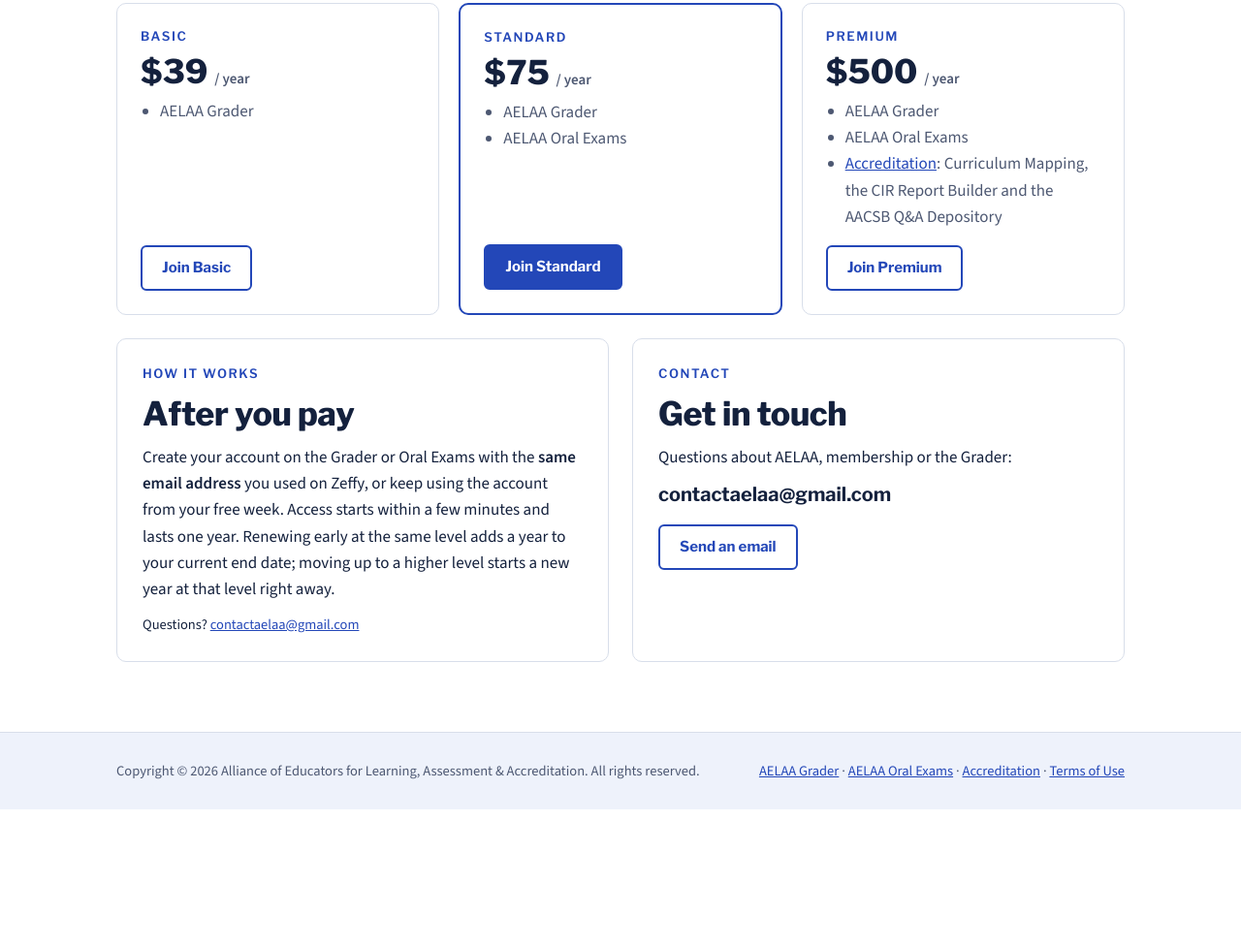
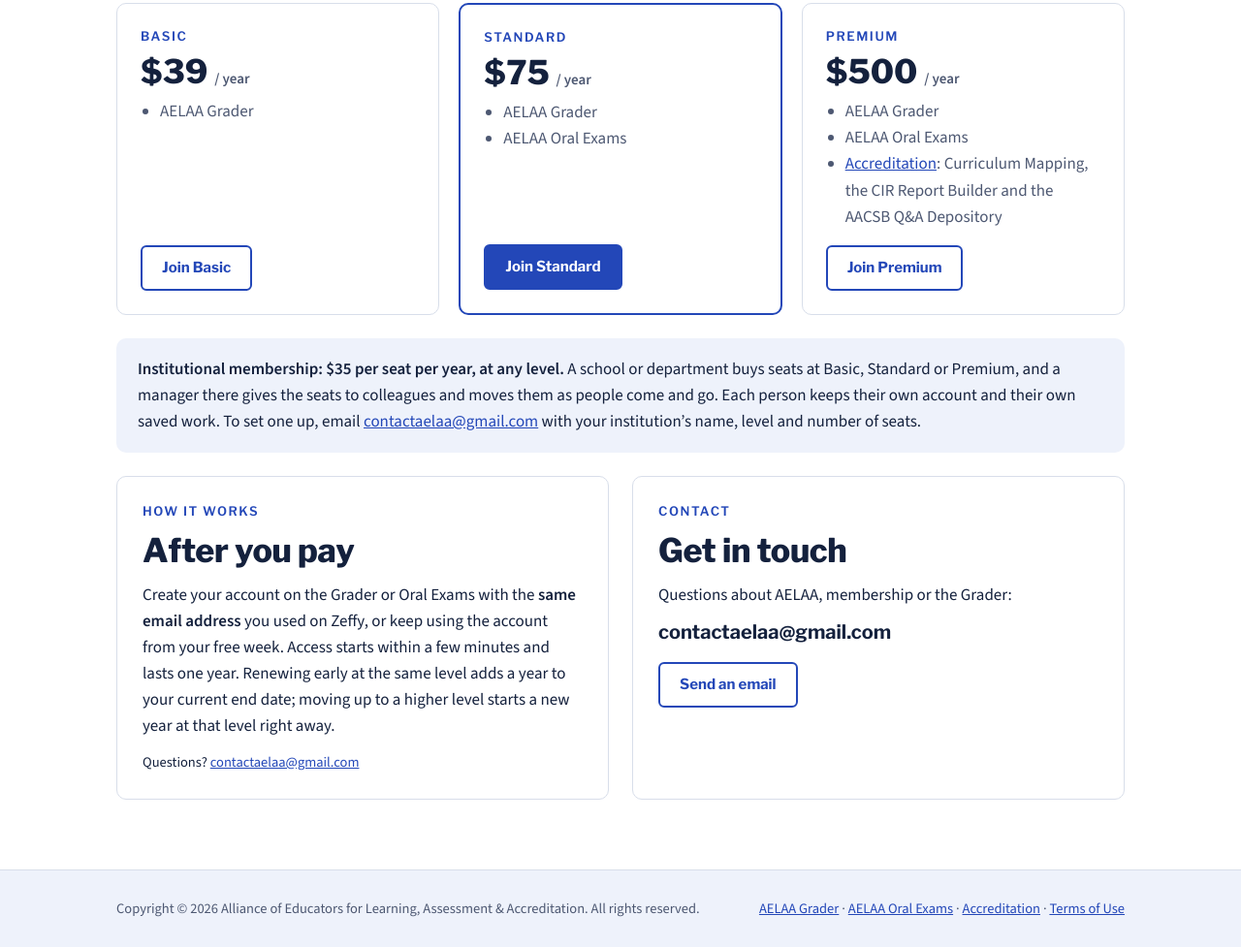
Before and after one commit to aelaa-org/aelaa-site, a plain HTML site: page index.html in a window 1280 px wide. Shown: the part 2264-3241 px from the top of the page at 97% size. Before the commit the page ends 3099 px from the top, so only its background shows below. Drawn offline with nearby package versions, Linux system fonts and the light colour scheme.

Commit message:
Home: institutional membership ($35/seat)
Co-Authored-By: Claude Opus 5.5 <noreply@anthropic.com>

```diff
--- a/index.html
+++ b/index.html
@@ -223,6 +223,11 @@ footer .wrap{display:flex;justify-content:space-between;gap:12px;flex-wrap:wrap}
         </div>
       </div>
     </div>
+    <div class="wrap">
+      <div class="trial">
+        <p><b>Institutional membership: $35 per seat per year, at any level.</b> A school or department buys seats at Basic, Standard or Premium, and a manager there gives the seats to colleagues and moves them as people come and go. Each person keeps their own account and their own saved work. To set one up, email <a href="mailto:contactaelaa@gmail.com?subject=AELAA%20institutional%20membership">contactaelaa@gmail.com</a> with your institution’s name, level and number of seats.</p>
+      </div>
+    </div>
     <div class="wrap two">
       <div class="card">
         <span class="eyebrow">How it works</span>
```
